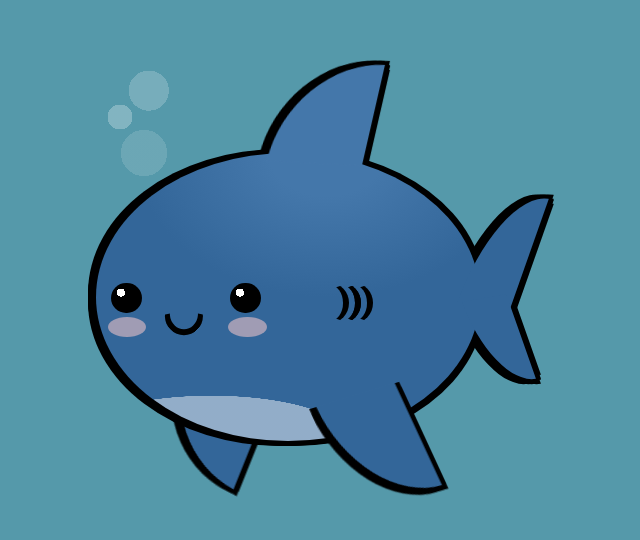
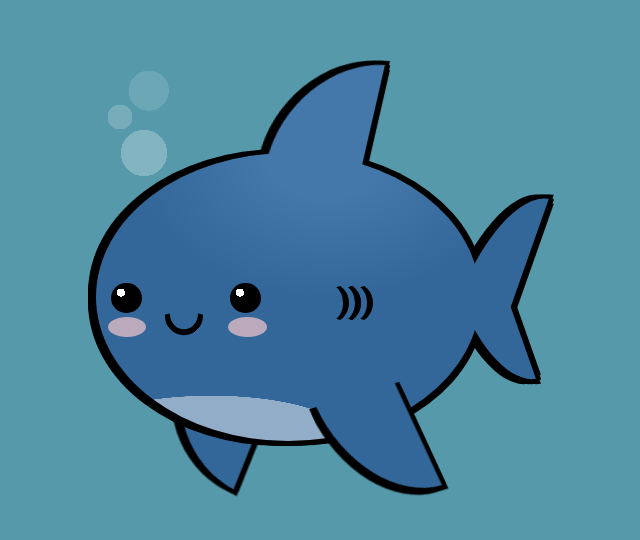
Before and after one commit to Kriksy/kawaii_shark, a plain HTML site: page index.html in a window 1280 px wide. Shown: the part 103-643 px from the top of the page, without its empty margins (304-944 px from the left). Drawn offline with Linux system fonts and the light colour scheme.

Commit message:
Add last touch

```diff
--- a/styles.css
+++ b/styles.css
@@ -13,9 +13,9 @@ body {
     left: 50%;
     transform: translate(-50%, -50%);
     background:
-        radial-gradient(circle at 10% 20%, #fff2 4%, #fff0 0),
-        radial-gradient(circle at 11% 7%, #fff3 3.25%, #fff0 0),
-        radial-gradient(circle at 5% 12.5%, #fff4 2%, #fff0 0) ;
+        radial-gradient(circle at 10% 20%, #fff4 4%, #fff0 0),
+        radial-gradient(circle at 11% 7%, #fff2 3.25%, #fff0 0),
+        radial-gradient(circle at 5% 12.5%, #fff3 2%, #fff0 0) ;
 }
 
 .canvas * {
@@ -118,12 +118,12 @@ body {
 .cheek {
     width: 10%;
     height: 7%;
-    background: #fcc8;
+    background: #fcca;
     border-radius: 50%;
     left: 3%;
     top: 57%;
 }
 
 .cheek + .cheek {
-        left: 34.5%;
+    left: 34.5%;
 }
```
Also changed, not shown: index.html (+1 -0 lines).
